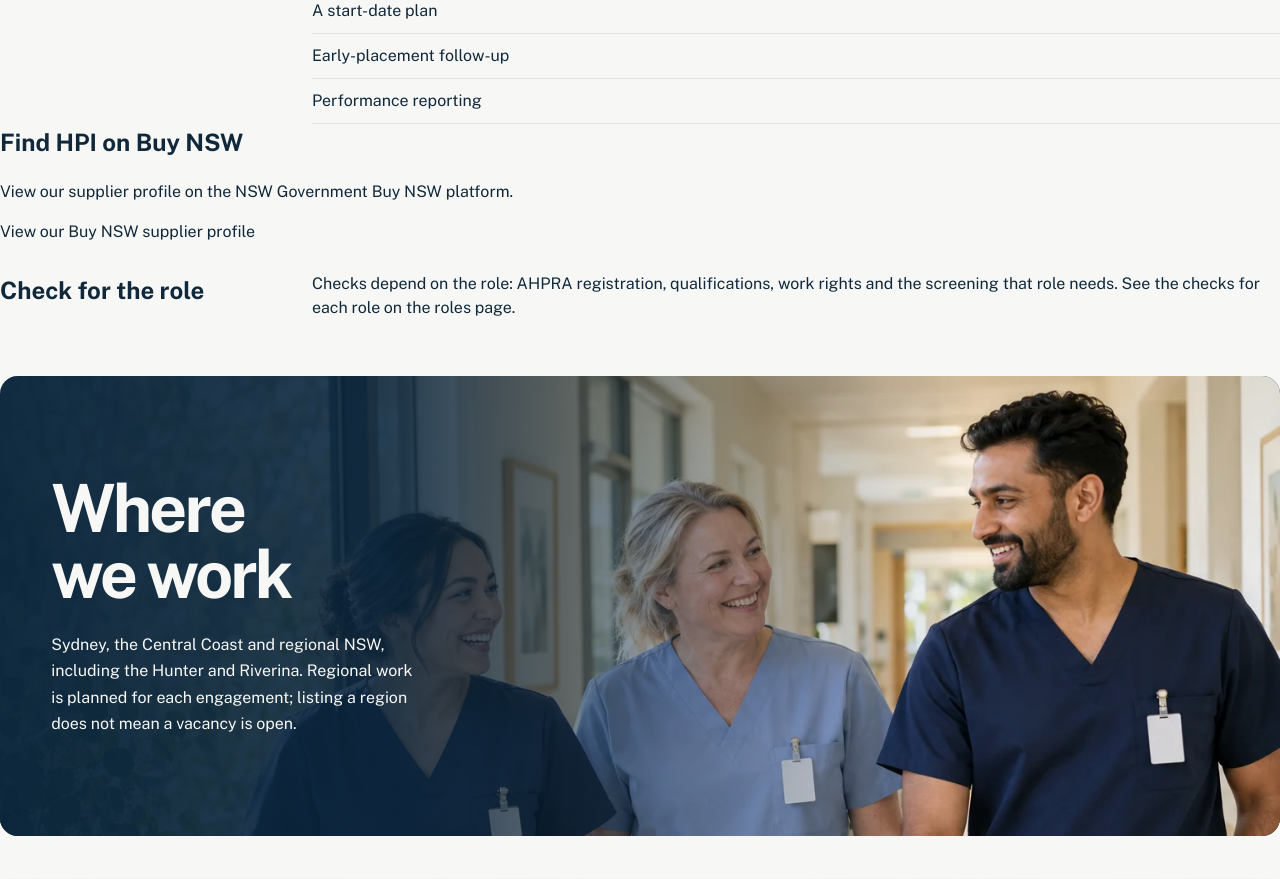
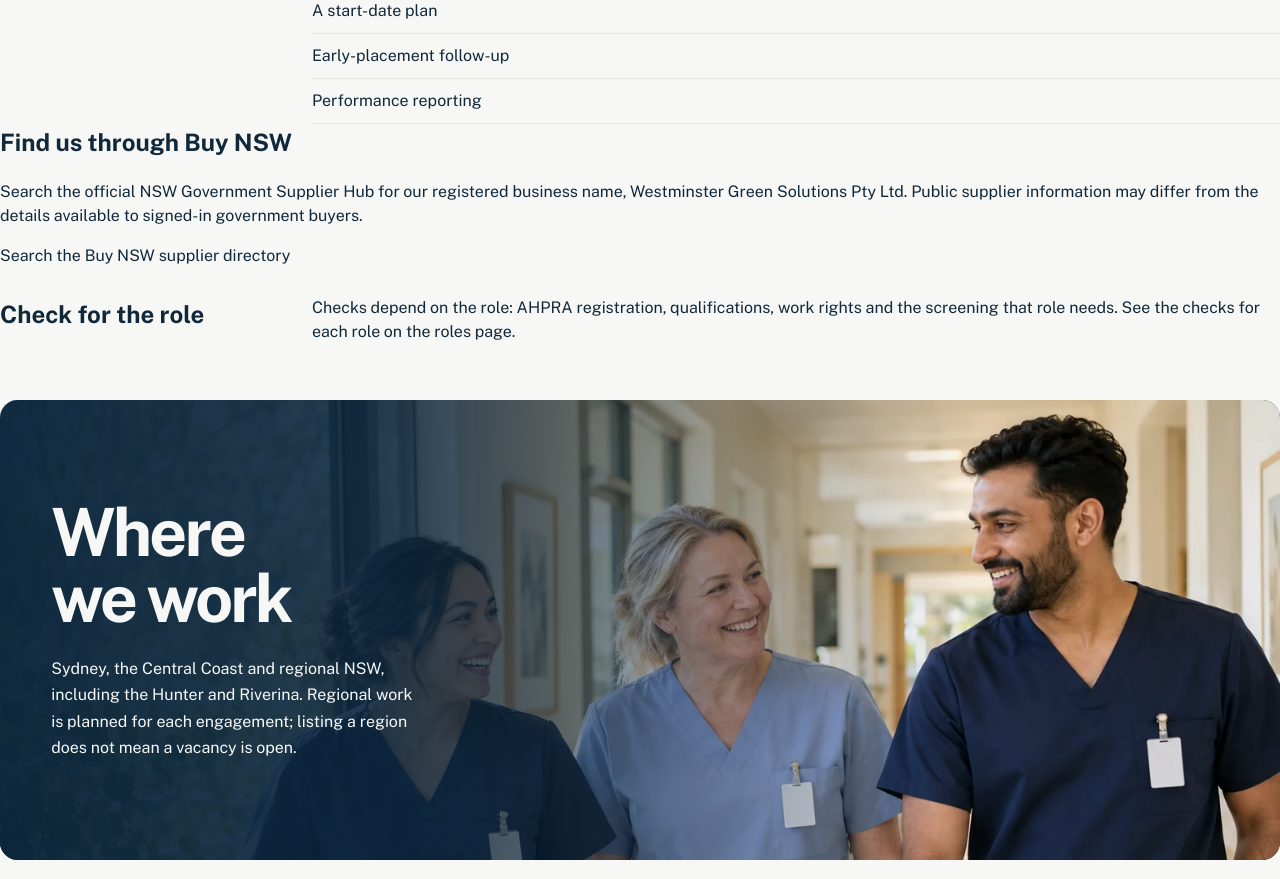
Before and after one commit to wgsaus-dotcom/Healthplus, a Next.js app: page /employers in a window 1280 px wide. Shown: the part 1320-2199 px from the top of the page. Built offline with nearby package versions, Linux system fonts and the light colour scheme.

Commit message:
Replace unverified Buy NSW profile deep link with public supplier search

```diff
--- a/app/employers/page.tsx
+++ b/app/employers/page.tsx
@@ -15,7 +15,7 @@ export default async function EmployersPage({ searchParams }: { searchParams?: P
     <header className="inner-intro employer-intro"><div><h1>Start Your Next Chapter in Healthcare with Health Plus International</h1><p className="employer-promise">We Manage Compliance and Rostering, So You Can Focus on Care.</p><p>Submit your request and we’ll acknowledge it within one business day. We’ll contact you within the same timeframe to discuss your staffing needs and provide an honest assessment of what we can deliver. Not ready to commit? Simply ask about a trial engagement in your request.</p><p>We operate across metropolitan and regional NSW, delivering tailored workforce solutions to hospitals, aged care providers and community healthcare facilities.</p></div><figure className="employer-care-photo"><img src="/assets/hero-hpi-care.webp" alt="Healthcare professional sharing a warm moment with an older woman" width="900" height="600" fetchPriority="high" /></figure></header>
     <div className="inner-form" id="request"><EmployerRequestForm initialRole={initialRole} /></div>
     <section className="inner-block employer-receive"><h2>What We Deliver</h2><ul className="inner-deliverables">{["A verified role brief", "A qualified shortlist", "A readiness summary for each worker", "A start-date plan", "Early-placement follow-up", "Performance reporting"].map(text => <li key={text}>{text}</li>)}</ul></section>
-    <section className="inner-block employer-buy-nsw" aria-labelledby="employer-buy-nsw-heading"><h2 id="employer-buy-nsw-heading">Find HPI on Buy NSW</h2><p>View our supplier profile on the NSW Government Buy NSW platform.</p><p><a className="inner-link" href="https://buy.nsw.gov.au/supplier/profile/12466498" target="_blank" rel="noopener noreferrer">View our Buy NSW supplier profile</a></p></section>
+    <section className="inner-block employer-buy-nsw" aria-labelledby="employer-buy-nsw-heading"><h2 id="employer-buy-nsw-heading">Find us through Buy NSW</h2><p>Search the official NSW Government Supplier Hub for our registered business name, Westminster Green Solutions Pty Ltd. Public supplier information may differ from the details available to signed-in government buyers.</p><p><a className="inner-link" href="https://buy.nsw.gov.au/supplier/search" target="_blank" rel="noopener noreferrer">Search the Buy NSW supplier directory</a></p></section>
     <section className="inner-block employer-checks"><h2>Check for the role</h2><p>Checks depend on the role: AHPRA registration, qualifications, work rights and the screening that role needs. See the checks for each role on the <a className="inner-link" href="/roles">roles page</a>.</p></section>
     <section className="inner-block employer-regional" id="where-we-work">
       <div className="regional-feature">
```
